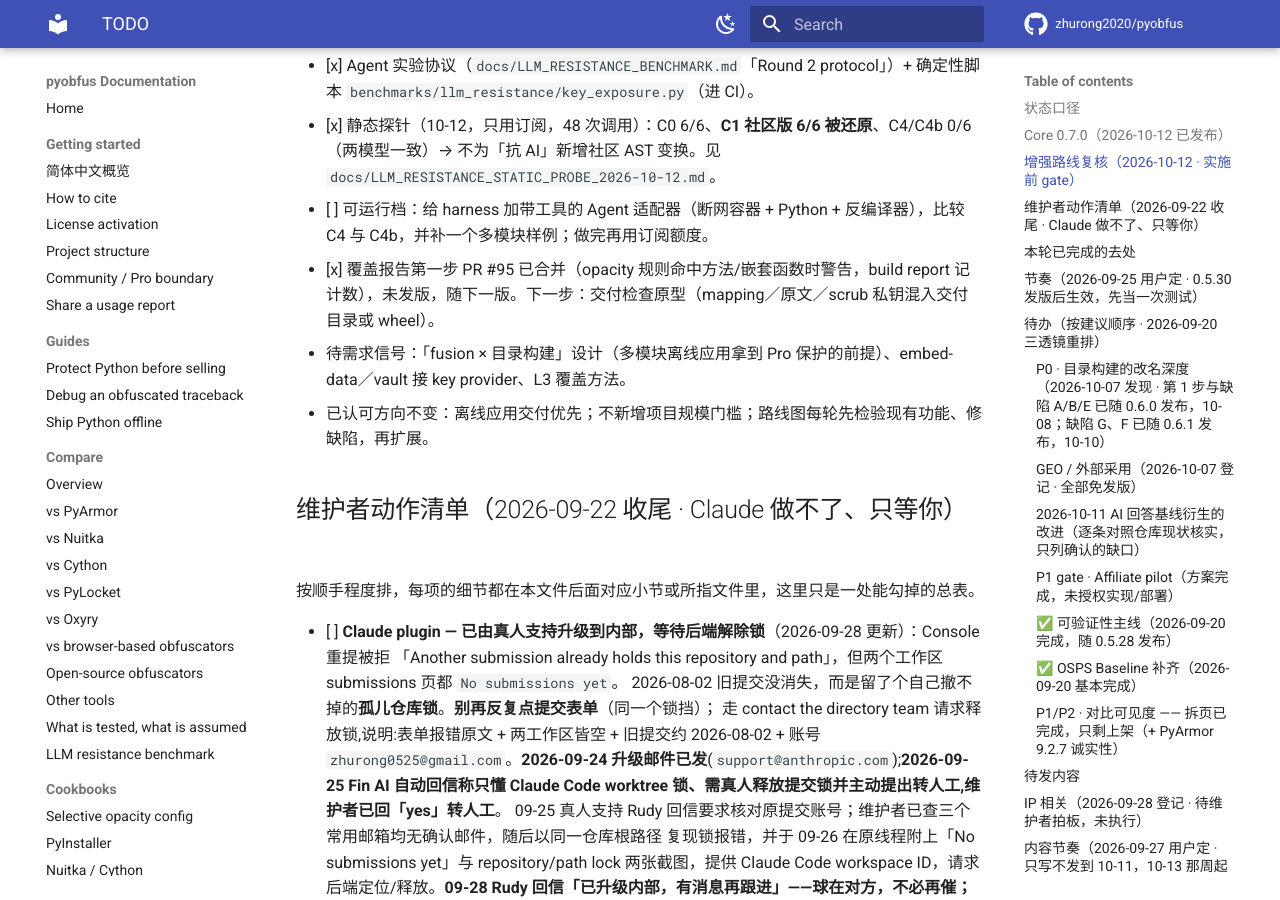
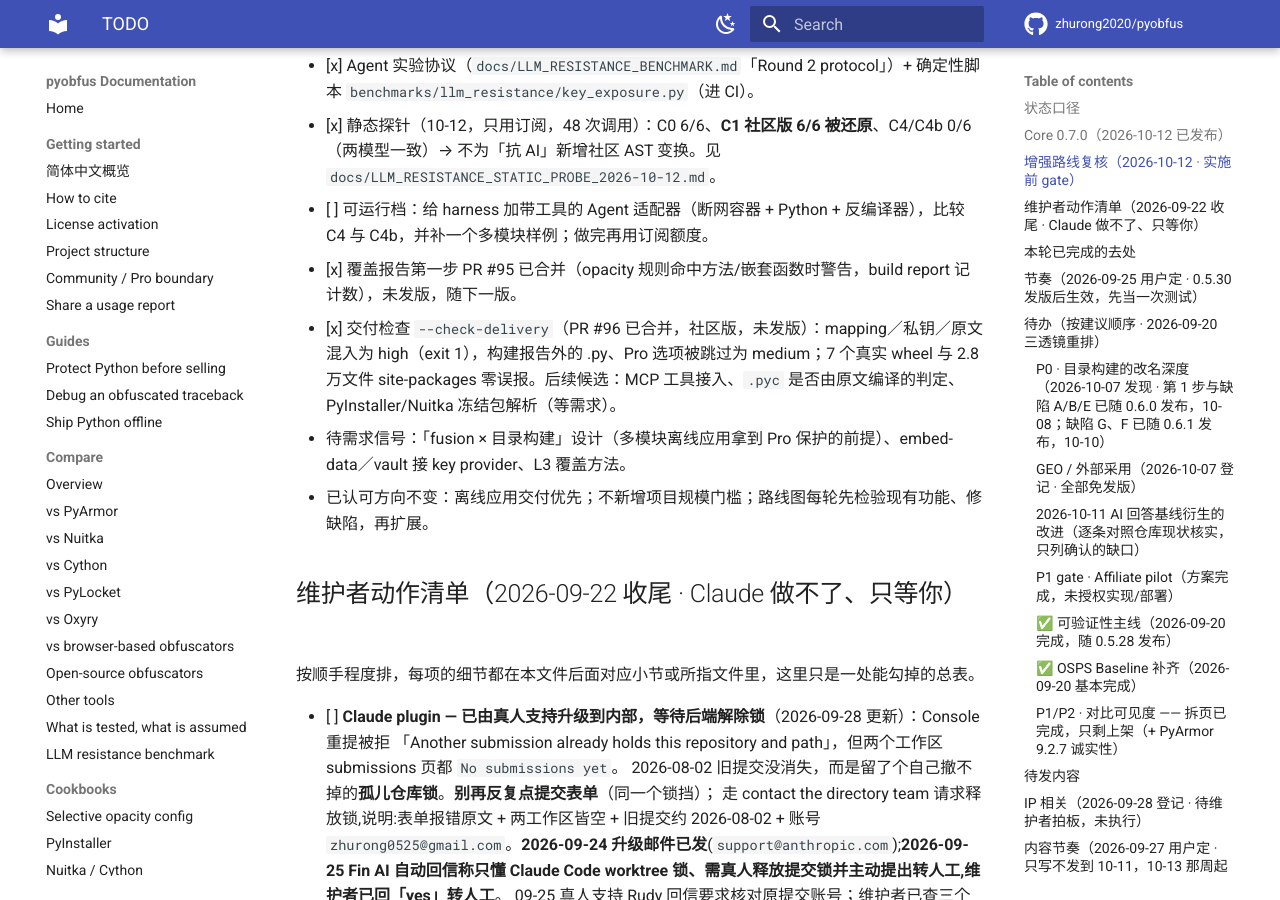
Before and after one commit to zhurong2020/pyobfus, an MkDocs documentation site: the page built from docs/TODO.md, in a window 1280 px wide and 900 px high, scrolled down 2226 px. Built offline with MkDocs 1.6.1 and Material for MkDocs 9.7.7, drawn with Linux system fonts in a browser that asks for light colours; comment, search, counter and statistics services are not loaded.

Commit message:
docs: PR #96 (--check-delivery) merged
Co-Authored-By: Claude Opus 5.5 <noreply@anthropic.com>

```diff
--- a/docs/TODO.md
+++ b/docs/TODO.md
@@ -50,7 +50,8 @@ Core `0.5.30` 是当前公开版本，已进入 10-25 前静默观察期；运
 - [x] Agent 实验协议（`docs/LLM_RESISTANCE_BENCHMARK.md`「Round 2 protocol」）+ 确定性脚本 `benchmarks/llm_resistance/key_exposure.py`（进 CI）。
 - [x] 静态探针（10-12，只用订阅，48 次调用）：C0 6/6、**C1 社区版 6/6 被还原**、C4/C4b 0/6（两模型一致）→ 不为「抗 AI」新增社区 AST 变换。见 `docs/LLM_RESISTANCE_STATIC_PROBE_2026-10-12.md`。
 - [ ] 可运行档：给 harness 加带工具的 Agent 适配器（断网容器 + Python + 反编译器），比较 C4 与 C4b，并补一个多模块样例；做完再用订阅额度。
-- [x] 覆盖报告第一步 PR #95 已合并（opacity 规则命中方法/嵌套函数时警告，build report 记计数），未发版，随下一版。下一步：交付检查原型（mapping／原文／scrub 私钥混入交付目录或 wheel）。
+- [x] 覆盖报告第一步 PR #95 已合并（opacity 规则命中方法/嵌套函数时警告，build report 记计数），未发版，随下一版。
+- [x] 交付检查 `--check-delivery`（PR #96 已合并，社区版，未发版）：mapping／私钥／原文混入为 high（exit 1），构建报告外的 .py、Pro 选项被跳过为 medium；7 个真实 wheel 与 2.8 万文件 site-packages 零误报。后续候选：MCP 工具接入、`.pyc` 是否由原文编译的判定、PyInstaller/Nuitka 冻结包解析（等需求）。
 - 待需求信号：「fusion × 目录构建」设计（多模块离线应用拿到 Pro 保护的前提）、embed-data／vault 接 key provider、L3 覆盖方法。
 - 已认可方向不变：离线应用交付优先；不新增项目规模门槛；路线图每轮先检验现有功能、修缺陷，再扩展。
 
```
